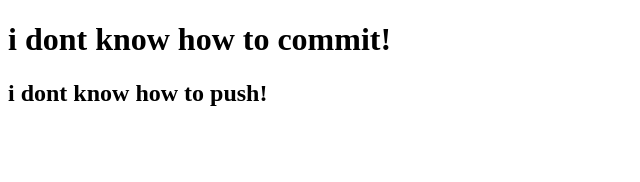
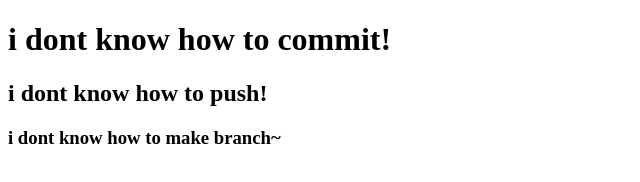
Before and after one commit to josepark0/gitbub_test, a plain HTML site: page index.html in a window 1280 px wide. Shown: the whole page, without its empty margins (0-640 px from the left). Drawn offline with Linux system fonts and the light colour scheme.

Commit message:
Update index.html

```diff
--- a/index.html
+++ b/index.html
@@ -8,5 +8,6 @@
 <body>
     <h1>i dont know how to commit!</h1>
     <h2>i dont know how to push!</h2>
+    <h3>i dont know how to make branch~ </h3>
 </body>
 </html>
```
